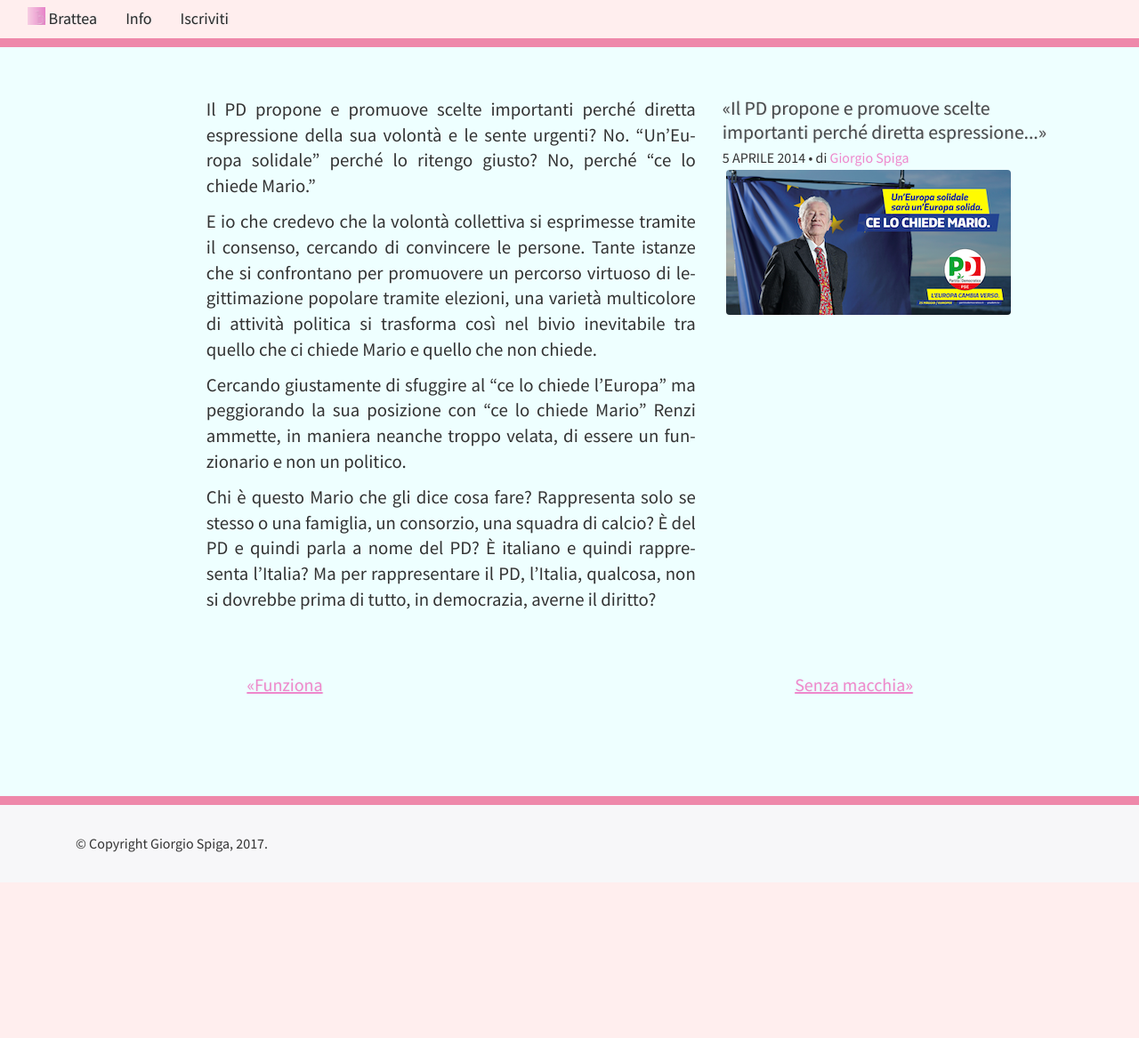
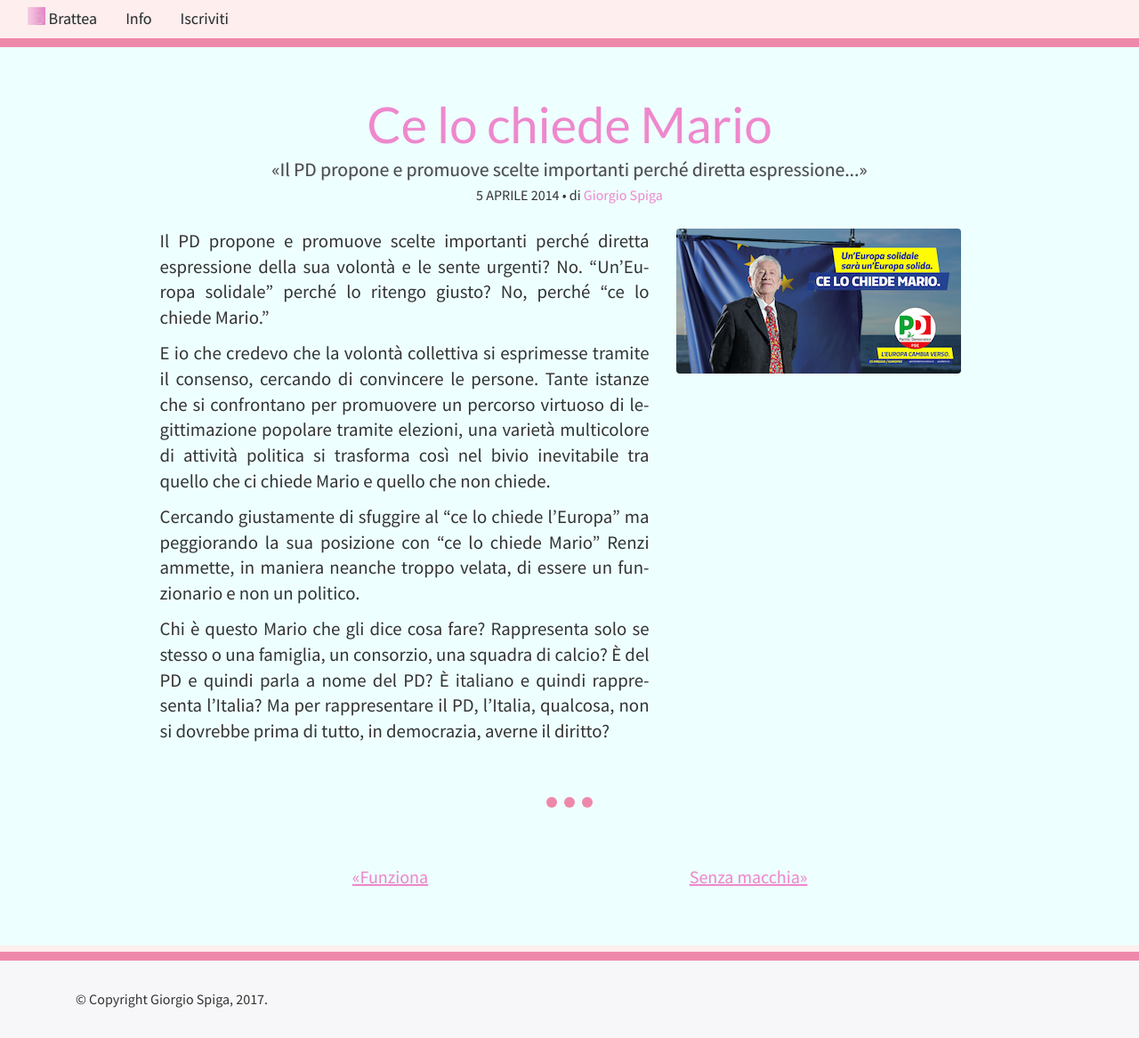
Before and after one commit to giorgiospiga/blogbrt, a Jekyll site: the page built from _posts/2014-04-05-ce-lo-chiede-mario.md, in a window 1280 px wide. Shown: the whole page at 89% size. Built offline with Jekyll 4.4.1, drawn with Linux system fonts in a browser that asks for light colours; nearby versions of some CDN libraries; some web fonts are replaced; before the commit the page ends 992 px from its top, so only the background shows below that.

Commit message:
img_right from lg-grid

```diff
--- /dev/null
+++ b/_includes/imgcover.html
@@ -0,0 +1,25 @@
+<section id="post-imgcover">
+  {% if page.image.source != null %}
+  <figure class="figure">
+    <a data-fancybox="gallery" href="{{ site.baseurl }}{{ site.imgsource }}{{ page.image.source }}">
+      <img src="{{ site.baseurl }}{{ site.imgsource }}{{ page.image.sourcet }}" class="figure-img img-fluid rounded" alt="{{ post.image.alt }}">
+    </a>
+  </figure>
+  {% elsif page.image.rsource != null %}
+  <figure class="figure">
+    <a data-fancybox="gallery" href="{{ page.image.rsource }}">
+      <img src="{{ page.image.rsource }}" class="figure-img img-fluid rounded" alt="{{ post.image.alt }}">
+    </a>
+  </figure>
+  {% elsif page.image.dsource != null %}
+  <figure class="figure">
+    <a data-fancybox="gallery" href="https://dl.dropboxusercontent.com/u/173133/site/postimgs/{{ page.image.dsource }}">
+    <img src="https://dl.dropboxusercontent.com/u/173133/site/postimgs/{{ page.image.dsource }}" class="figure-img img-fluid rounded " alt="{{ page.image.alt }}">
+    </a>
+  </figure>
+  {% else %}
+  <div class="mb-4">
+
+  </div>
+  {% endif %}
+</section>
--- a/_layouts/post.html
+++ b/_layouts/post.html
@@ -1,18 +1,13 @@
 ---
 layout: default
 ---
-<section class="bg-eff pb-5">
+<section class="bg-eff">
   <article class="pt-3 {% if post.categories %}{{ post.categories }}{% else %}{% endif %}">
     <div class="container">
-      <div class="row justify-content-xs-center justify-content-sm-center">
-
-        <div class="col-xs-12 col-sm-10 col-md-4 push-md-7 col-lg-4 push-lg-7">
-
-          <div class="col-xs-12">
-            <header class="text-md-left">
-              <!--
-              <h1><a href="{{ post.url | absolute_url }}">{% if page.title %}{{ page.title }}{% elsif page.meta %}{{ page.meta }}{% elsif page.categories %}{{ page.categories }} {{ page.date | date: "%-d/%-m/%Y" }}{% endif %}</a></h1>
-              -->
+      <div class="row justify-content-center">
+        <div class="col-xs-12 col-sm-9">
+          <header class="text-xs-left text-sm-center mb-4">
+            <h1 class="text-xs-left text-sm-center"><a href="{{ post.url | absolute_url }}">{% if page.title %}{{ page.title }}{% elsif page.meta %}{{ page.meta }}{% elsif page.categories %}{{ page.categories }} {{ page.date | date: "%-d/%-m/%Y" }}{% endif %}</a></h1>
             <span class="lead">{% if page.description %}{{ page.description }}{% else %}{{ page.excerpt | strip_html | truncatewords: 10 | append: '»' | prepend: '«' }}{% endif %}</span>
             <br/>
             <span class="text-uppercase"><!-- Whitespace added for readability -->
@@ -43,43 +38,15 @@ layout: default
             </span>
           </header>
         </div>
-          <div class="col-xs-12">
-            <div class="mx-1 text-md-left">
-              <section id="post-imgcover">
-                {% if page.image.source != null %}
-                <figure class="figure">
-                  <a data-fancybox="gallery" href="{{ site.baseurl }}{{ site.imgsource }}{{ page.image.source }}">
-                    <img src="{{ site.baseurl }}{{ site.imgsource }}{{ page.image.sourcet }}" class="figure-img img-fluid rounded" alt="{{ post.image.alt }}">
-                  </a>
-                </figure>
-                {% elsif page.image.rsource != null %}
-                <figure class="figure">
-                  <a data-fancybox="gallery" href="{{ page.image.rsource }}">
-                    <img src="{{ page.image.rsource }}" class="figure-img img-fluid rounded" alt="{{ post.image.alt }}">
-                  </a>
-                </figure>
-                {% elsif page.image.dsource != null %}
-                <figure class="figure">
-                  <a data-fancybox="gallery" href="https://dl.dropboxusercontent.com/u/173133/site/postimgs/{{ page.image.dsource }}">
-                  <img src="https://dl.dropboxusercontent.com/u/173133/site/postimgs/{{ page.image.dsource }}" class="figure-img img-fluid rounded" alt="{{ page.image.alt }}">
-                  </a>
-                </figure>
-                {% else %}
-                <div class="mb-4">
+      </div>
 
+      <div class="row justify-content-center">
+        {% if page.image.source %}
+        <div class="col-xs-12 col-lg-5 push-lg-7 text-center">
+          {% include imgcover.html %}
         </div>
         {% endif %}
-              </section>
-            </div>
-          </div>
-        </div>
-
-<!--
-        <div class="col-xs-12 col-sm-12 col-md-1 col-md-1">
-
-        </div>
--->
-        <div class="col-xs-12 col-sm-10 col-md-7 pull-md-4 col-lg-7 pull-lg-4">
+        <div class="col-xs-12{% if page.image.source %} col-lg-7 pull-lg-5{% endif %}">
           <section id="postcontent" class="text-justify">
             {{content | smartify }}
           </section>
@@ -87,10 +54,25 @@ layout: default
 
           </footer>
         </div>
+        <div class="col-xs-12 col-sm-11 col-md-10 col-lg-8 justify-content-center">
+          <div class="col-xs-12 d-flex justify-content-center mt-5 mb-3">
+            <div class="aftpst img-rounded mr-1">
+
+            </div>
+            <div class="aftpst img-rounded mx-1">
+
+            </div>
+            <div class="aftpst img-rounded ml-1">
+
             </div>
           </div>
-  </article>
           <aside>
             {% include paglinkspost.html%}
           </aside>
+        </div>
+      </div>
+
+    </div>
+  </article>
+
 </section>
```
Lines whose indentation alone changed are shown as unchanged.
